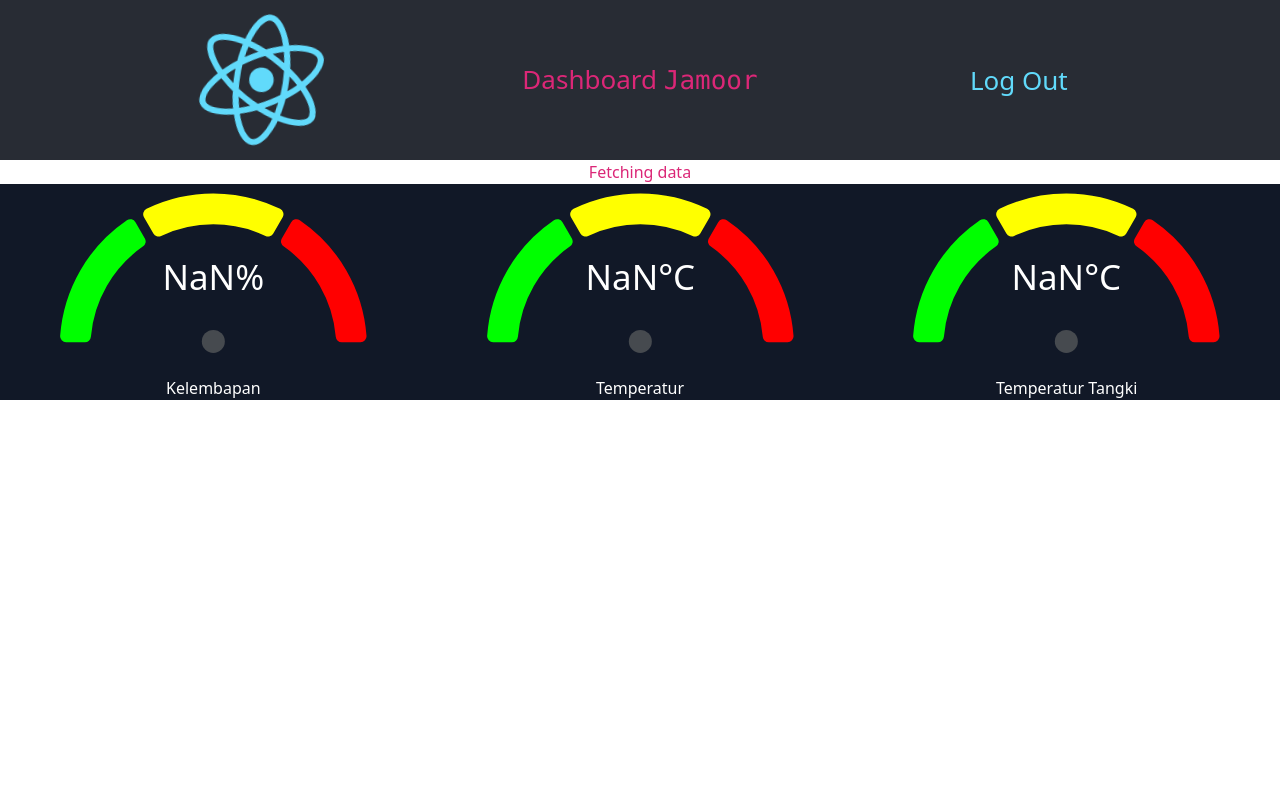
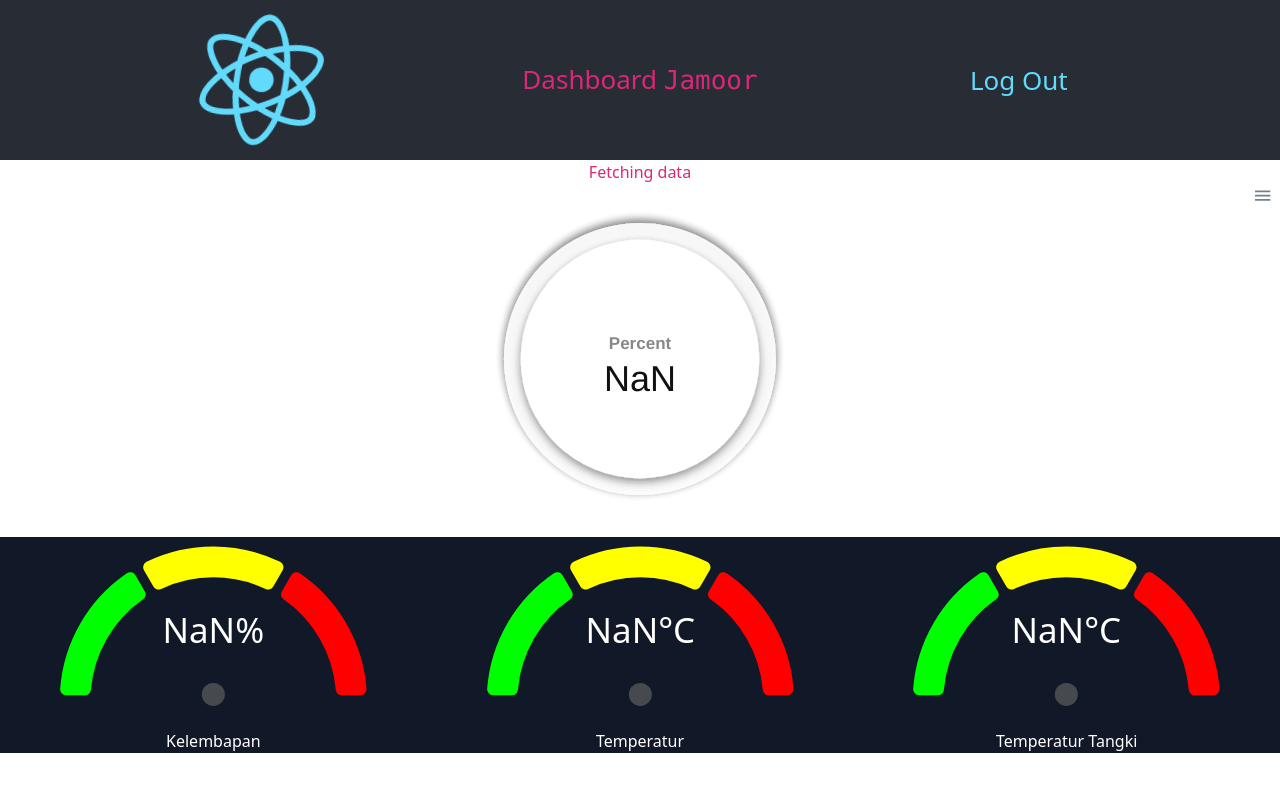
Before and after one commit to mhazhary/jamoor-cra, a React (Create React App) app: page / in a window 1280 px wide. Shown: the top 792 px of the page. Built offline with nearby package versions, Linux system fonts and the light colour scheme; no server answers.

Commit message:
test with ApexCharts

```diff
--- a/package.json
+++ b/package.json
@@ -7,9 +7,11 @@
     "@testing-library/jest-dom": "^5.11.4",
     "@testing-library/react": "^11.1.0",
     "@testing-library/user-event": "^12.1.10",
+    "apexcharts": "^3.26.2",
     "eslint-config-airbnb": "^18.2.1",
     "eslint-plugin-react": "^7.21.5",
     "react": "^17.0.2",
+    "react-apexcharts": "^1.3.9",
     "react-dom": "^17.0.2",
     "react-gauge-chart": "^0.3.0",
     "react-scripts": "4.0.3",
--- a/src/App.jsx
+++ b/src/App.jsx
@@ -1,5 +1,6 @@
 import React, { useState, useEffect } from 'react';
 import GaugeChart from 'react-gauge-chart';
+import ReactApexChart from 'react-apexcharts';
 import logo from './logo.svg';
 import './App.css';
 
@@ -72,6 +73,88 @@ function App() {
   const valueV1 = parseFloat(valV1) / 100;
   const valueV2 = parseFloat(valV2) / 100;
   const valueV3 = parseFloat(valV3) / 100;
+  const ApexChart = {
+    series: [valueV1],
+    options: {
+      chart: {
+        height: 350,
+        type: 'radialBar',
+        toolbar: {
+          show: true,
+        },
+      },
+      plotOptions: {
+        radialBar: {
+          startAngle: -135,
+          endAngle: 225,
+          hollow: {
+            margin: 0,
+            size: '70%',
+            background: '#fff',
+            image: undefined,
+            imageOffsetX: 0,
+            imageOffsetY: 0,
+            position: 'front',
+            dropShadow: {
+              enabled: true,
+              top: 3,
+              left: 0,
+              blur: 4,
+              opacity: 0.24,
+            },
+          },
+          track: {
+            background: '#fff',
+            strokeWidth: '67%',
+            margin: 0, // margin is in pixels
+            dropShadow: {
+              enabled: true,
+              top: -3,
+              left: 0,
+              blur: 4,
+              opacity: 0.35,
+            },
+          },
+
+          dataLabels: {
+            show: true,
+            name: {
+              offsetY: -10,
+              show: true,
+              color: '#888',
+              fontSize: '17px',
+            },
+            value: {
+              formatter(val) {
+                return parseInt(val, 10);
+              },
+              color: '#111',
+              fontSize: '36px',
+              show: true,
+            },
+          },
+        },
+      },
+      fill: {
+        type: 'gradient',
+        gradient: {
+          shade: 'dark',
+          type: 'horizontal',
+          shadeIntensity: 0.5,
+          gradientToColors: ['#ABE5A1'],
+          inverseColors: true,
+          opacityFrom: 1,
+          opacityTo: 1,
+          stops: [0, 100],
+        },
+      },
+      stroke: {
+        lineCap: 'round',
+      },
+      labels: ['Percent'],
+    },
+
+  };
   return (
     <div className="App">
       <header className="App-header">
@@ -94,6 +177,11 @@ function App() {
       <p className="text-pink-600">
         {isHardwareConnected}
       </p>
+      <div id="card">
+        <div id="chart">
+          <ReactApexChart options={ApexChart.options} series={ApexChart.series} type="radialBar" height={350} />
+        </div>
+      </div>
       <div className="md:grid grid-cols-3 bg-gray-900">
         <div className="flex-1">
           <GaugeChart
```
Also changed, not shown: 1 other file (tests, documents, lock files or other folders).
